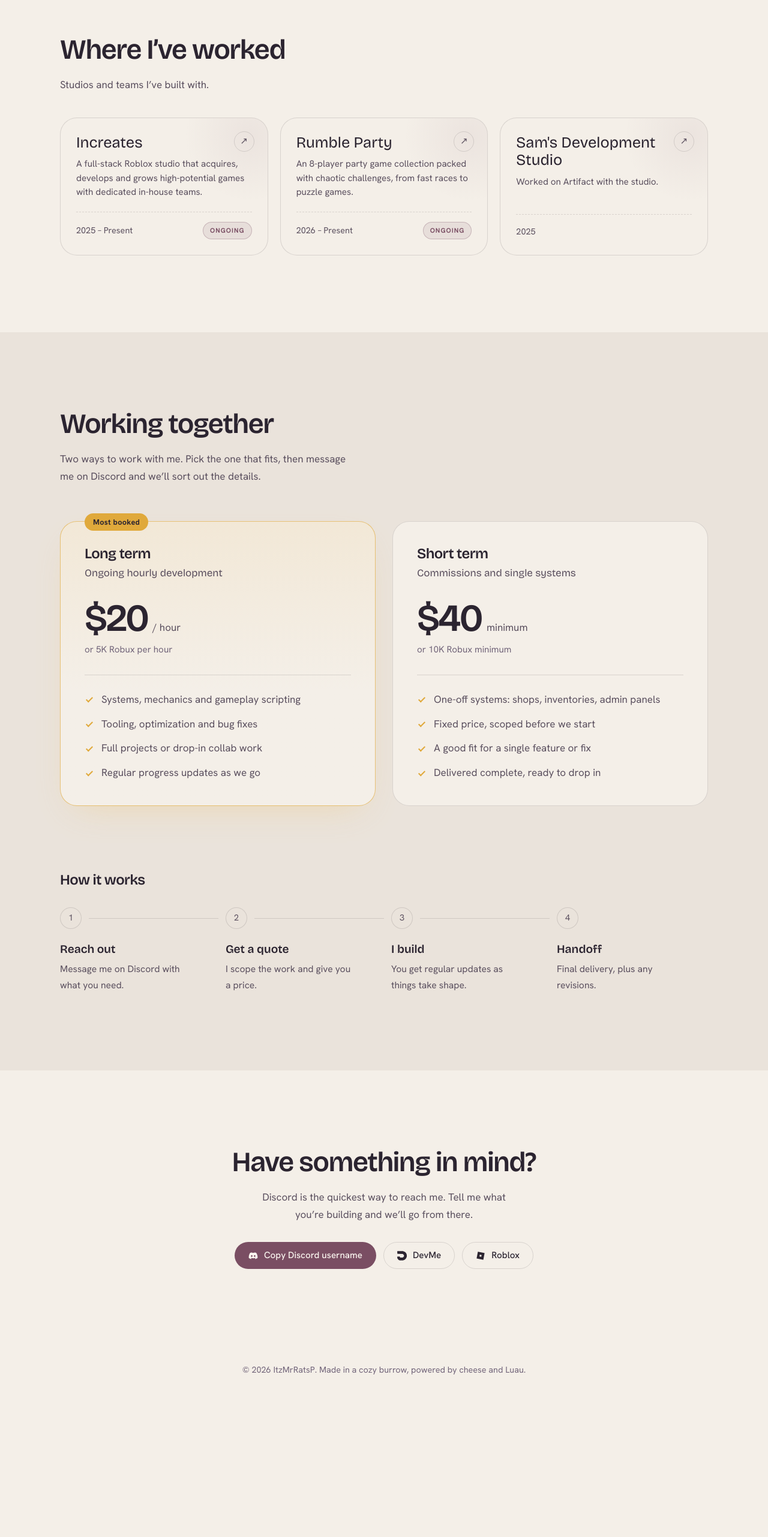
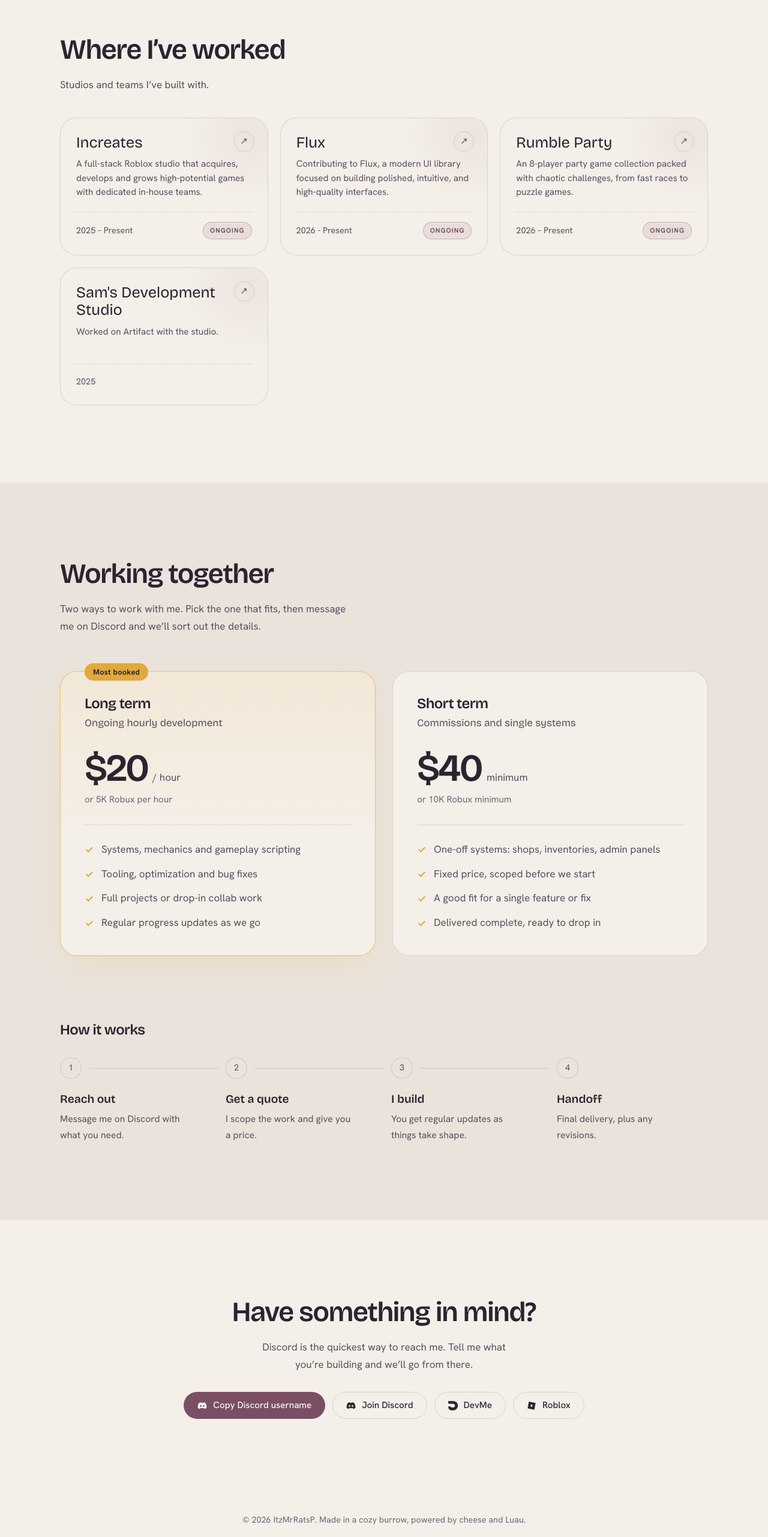
Before and after one commit to ItzMrRatsP/port-website, a Next.js app: page / in a window 1280 px wide. Shown: the part 2248-4811 px from the top of the page at 60% size. Before the commit the page ends 4584 px from the top, so only its background shows below. Built offline with nearby package versions, Linux system fonts and the light colour scheme; no server answers.

Commit message:
add flux and discord server

```diff
--- a/app/page.tsx
+++ b/app/page.tsx
@@ -3,6 +3,7 @@ import Rat from "./rat";
 import ThemeToggle from "./theme-toggle";
 import { companies, projects } from "./projects-data";
 import WorkShowcase from "./work-showcase";
+import { FaDiscord } from "react-icons/fa";
 
 function RobloxIcon() {
 	return (
@@ -265,9 +266,7 @@ export default function Home() {
 											<span className="company-desc">{c.description}</span>
 											<span className="company-foot">
 												<span className="company-years">{c.years}</span>
-												{current && (
-													<span className="company-now">Ongoing</span>
-												)}
+												{current && <span className="company-now">Ongoing</span>}
 											</span>
 										</a>
 									</li>
@@ -367,6 +366,12 @@ export default function Home() {
 							<CopyDiscord />
 							<a
 								className="button button--ghost"
+								href="https://discord.gg/2yKqAVQUWY"
+								rel="noopener noreferrer">
+								<FaDiscord size={16} /> Join Discord
+							</a>
+							<a
+								className="button button--ghost"
 								href="https://devme.app/@itzmrratsp"
 								target="_blank"
 								rel="noopener noreferrer">
--- a/app/projects-data.ts
+++ b/app/projects-data.ts
@@ -127,6 +127,12 @@ export const companies: Company[] = [
 		description:
 			"A full-stack Roblox studio that acquires, develops and grows high-potential games with dedicated in-house teams.",
 	},
+    {
+        name: "Flux",
+        url: "https://flux.kohl.gg/",
+        years: "2026 - Present",
+        description: "Contributing to Flux, a modern UI library focused on building polished, intuitive, and high-quality interfaces."
+    },
 	{
 		name: "Rumble Party",
 		url: "https://rumble.party/",
```
